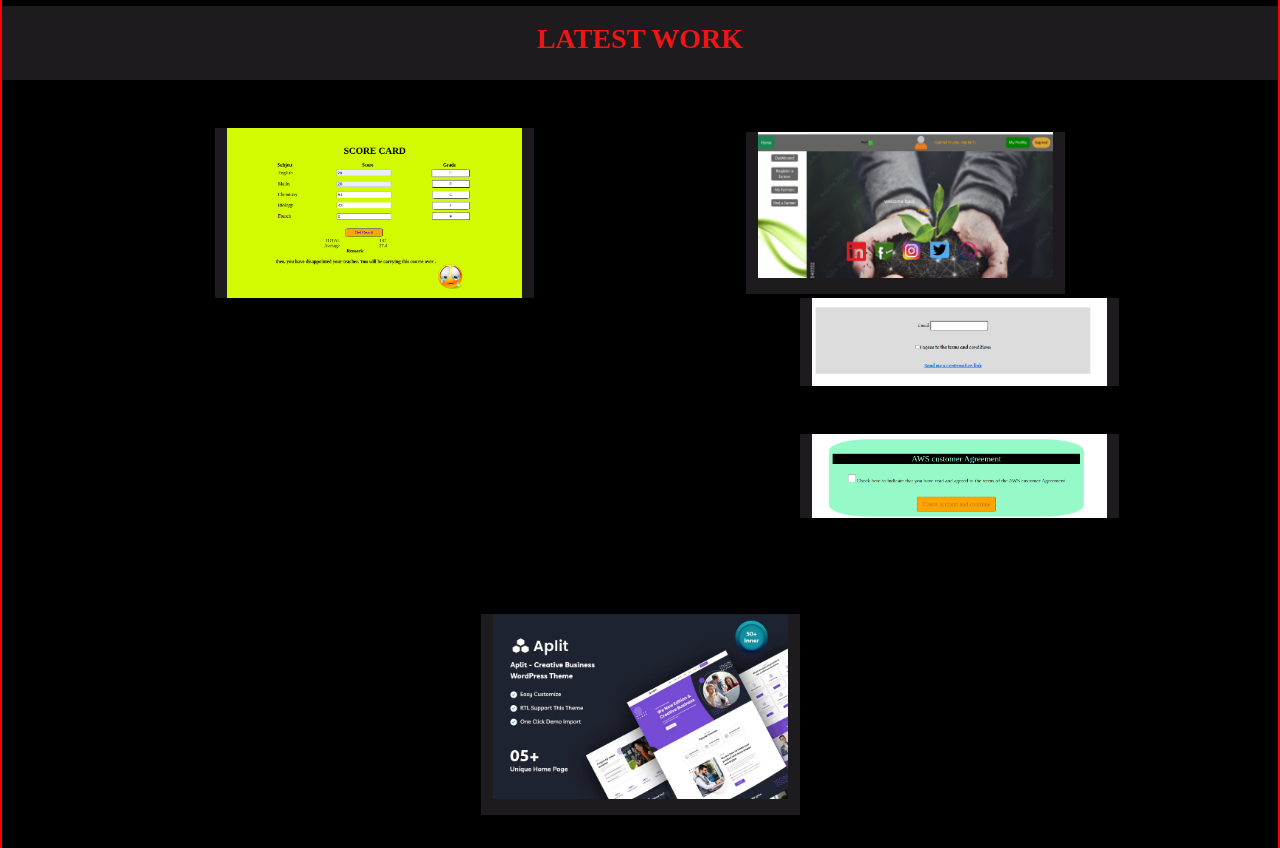
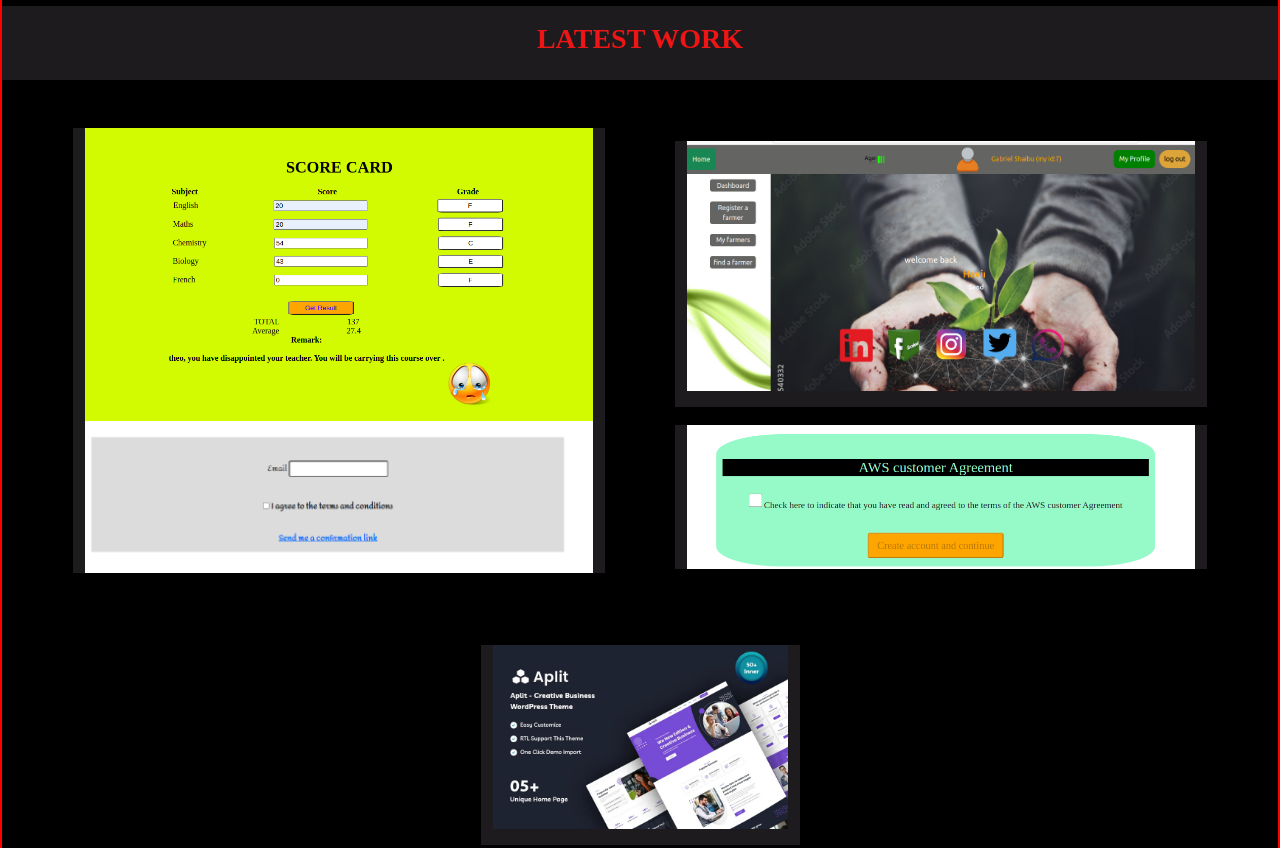
Before and after one commit to Unekwu001/mynew_website, a plain HTML site: page index.html in a window 1280 px wide. Shown: the part 2343-3191 px from the top of the page. Drawn offline with Linux system fonts and the light colour scheme.

Commit message:
Update index.html

```diff
--- a/index.html
+++ b/index.html
@@ -348,13 +348,13 @@ Design and implementation of data storage solutions.
 
 	<div class="row d-flex justify-content-evenly d-flex align-items-center mycolor3 pt-5 ">
 
-		<div class="col-md-3 mycolor2 box">
+		<div class="col-md-5 mycolor2 box">
 			<a href="https://unekwuformvalidationjs.netlify.app/" target="_blank">
 				<img src="images/project1.png" alt="work" class="img-fluid">
 			</a>
 		</div>
 
-		<div class="col-md-3 mycolor2 box">
+		<div class="col-md-5 mycolor2 box">
 			<a href="https://unekwu001.pythonanywhere.com/" target="_blank">
 				<img src="images/newager.png" alt="work" class="img-fluid">
 				<p></p>
@@ -362,12 +362,12 @@ Design and implementation of data storage solutions.
 		</div>
 
 
-		<div class="col-md-3 offset-6 mb-5 mycolor2 box">
+		<div class="col-md-5  mb-4 mycolor2 box">
 			<a href="https://unekwujquery.netlify.app/" target="_blank">
 				<img src="images/project3.png" alt="work" class="img-fluid">
 			</a>
 		</div>
-		<div class="col-md-3 offset-6 mb-5 mycolor2 box">
+		<div class="col-md-5 mb-4 mycolor2 box">
 			<a href="https://unekwujquery2.netlify.app/" target="_blank">
 				<img src="images/aws.png" alt="work" class="img-fluid">
 			</a>
```
